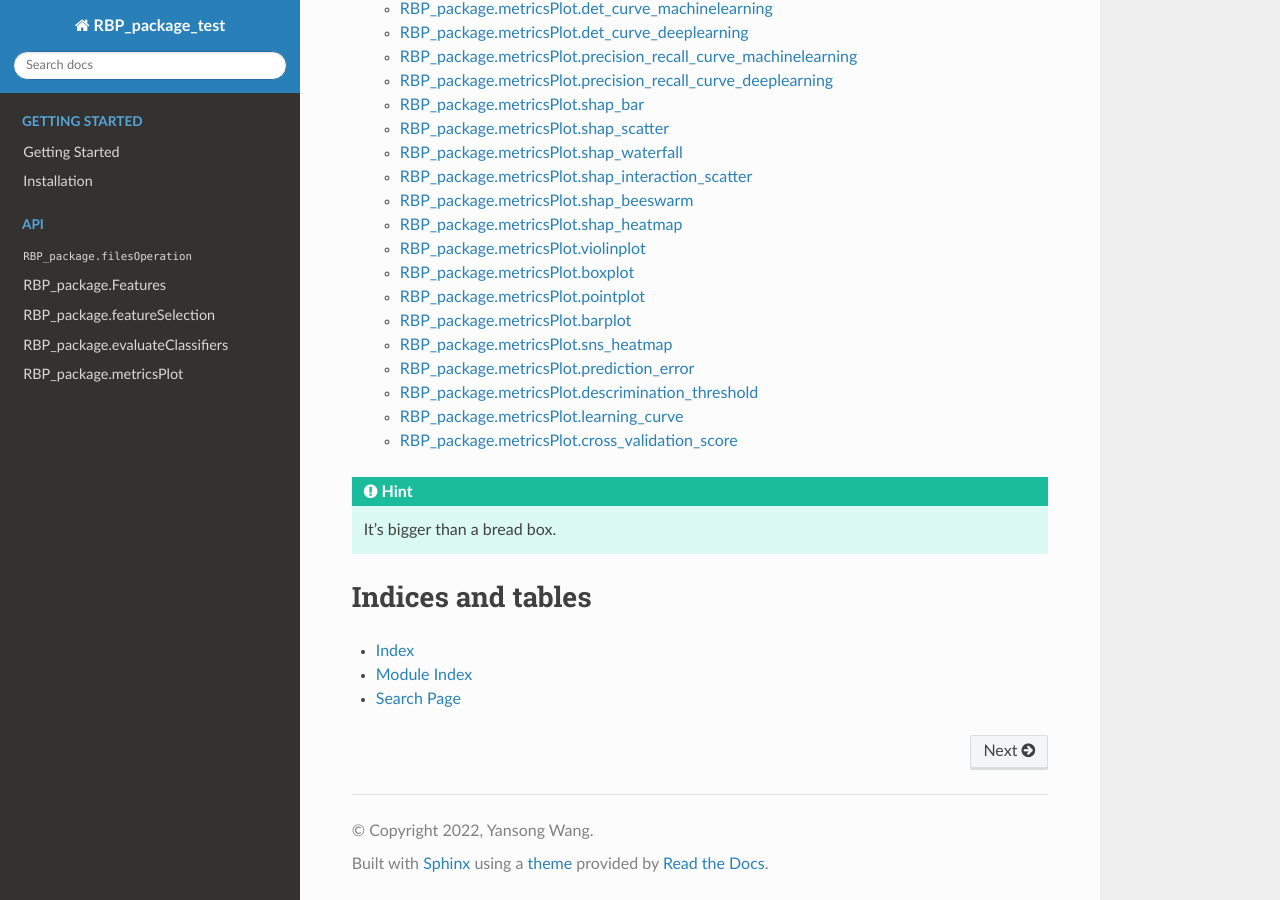
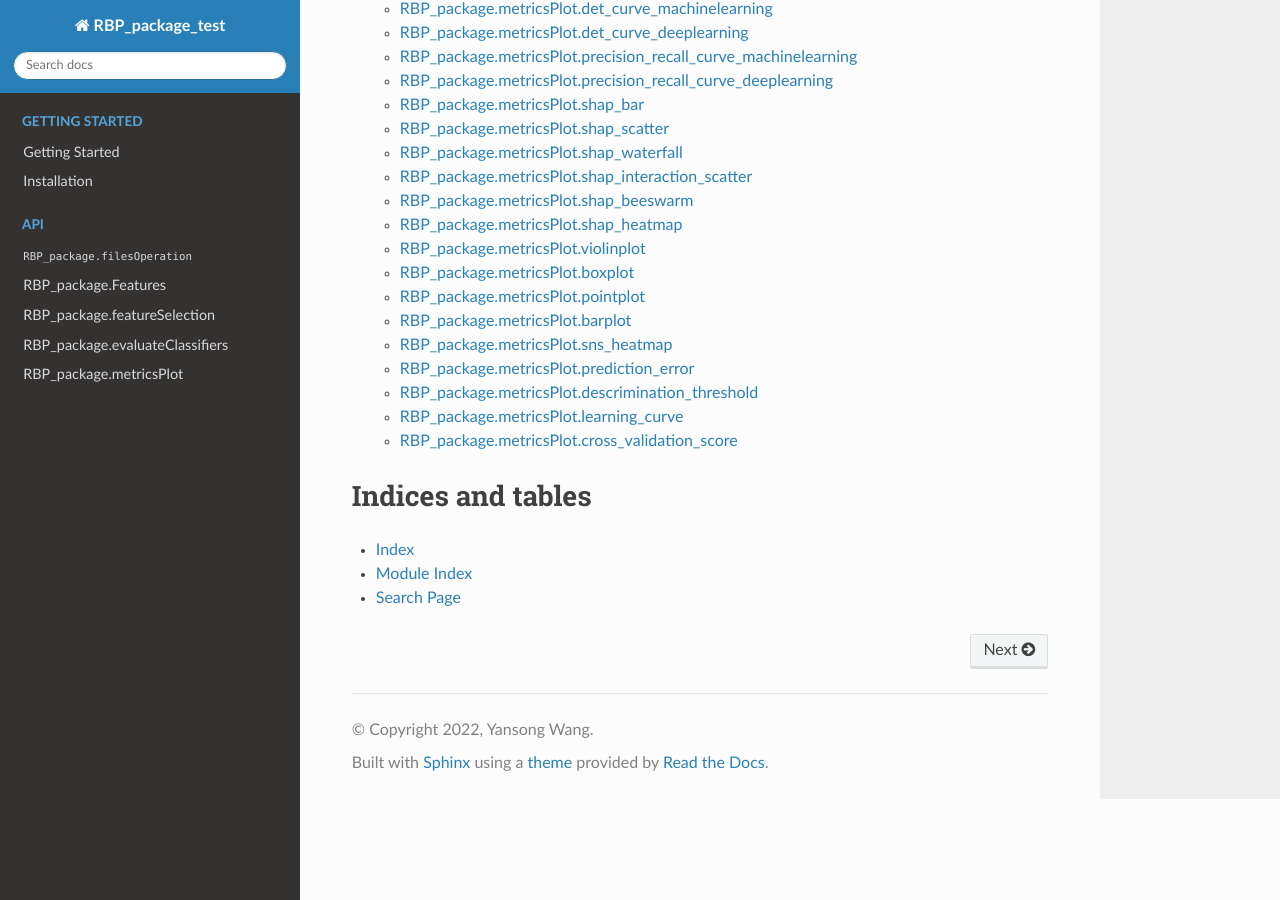
Before and after one commit to no-banana/PyRBP, a Sphinx documentation site: the page built from docs/source/index.rst, in a window 1280 px wide and 900 px high, scrolled down 2485 px. Built offline with Sphinx 7.4.7 and the Read the Docs theme 2.0.0, drawn with Linux system fonts in a browser that asks for light colours; part of the change alters nothing that is shown.

Commit message:
Add files via upload

```diff
--- a/docs/source/index.rst
+++ b/docs/source/index.rst
@@ -45,7 +45,7 @@ RBP_package is a Python toolbox for quick generation, condensation, evaluation,
    ./analysis_plots.rst
 
 
-.. Hint:: It's bigger than a bread box.
+.. :: It's bigger than a bread box.
 
 
 Indices and tables
```
Also changed, not shown: 5 other files.
